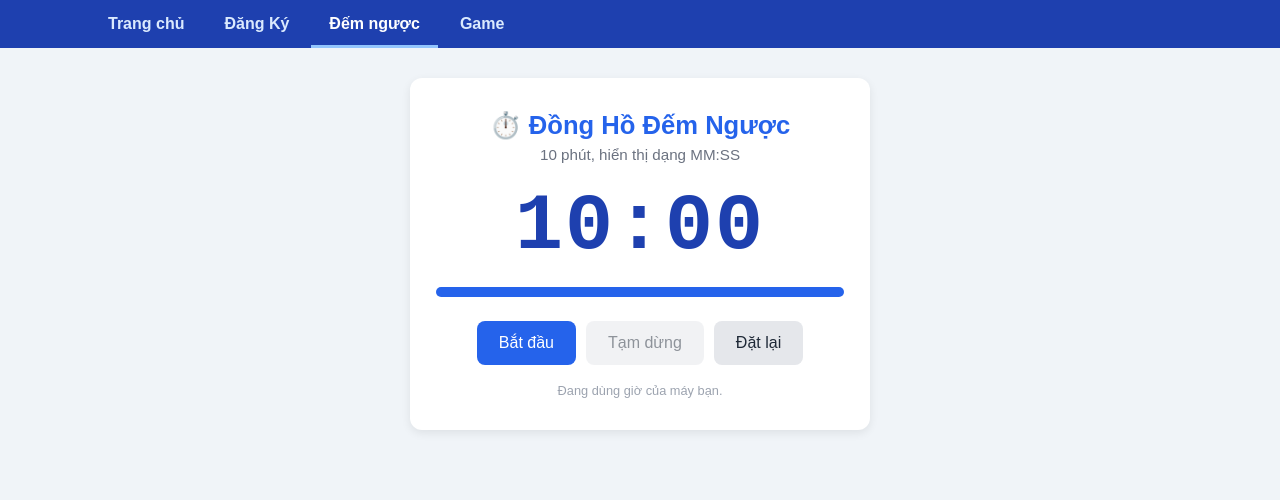
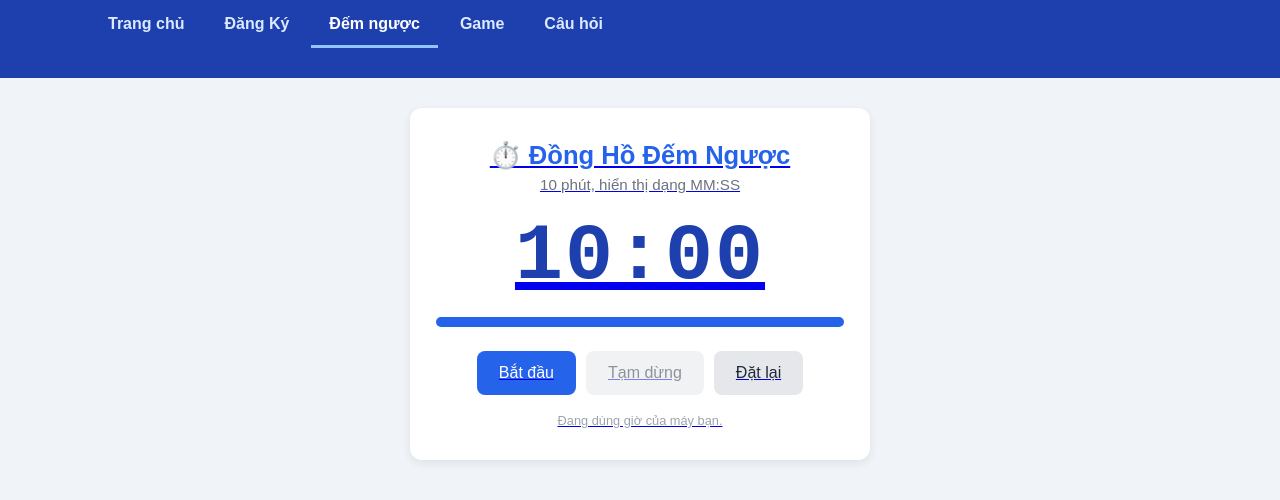
Before and after one commit to tongxuanquan113-ship-it/bai35a, a plain HTML site: page demtg.html in a window 1280 px wide. Drawn offline with Linux system fonts and the light colour scheme.

Commit message:
Add 'Câu hỏi' link to navigation menu

```diff
--- a/demtg.html
+++ b/demtg.html
@@ -91,6 +91,7 @@
     <li><a href="dangky.html">Đăng Ký</a></li>
     <li><a href="demtg.html" class="active">Đếm ngược</a></li>
    <li><a href="game.html">Game</a></li>
+    <li><a href="traloi.html">Câu hỏi</li>
   </ul>
 </nav>
 
```
